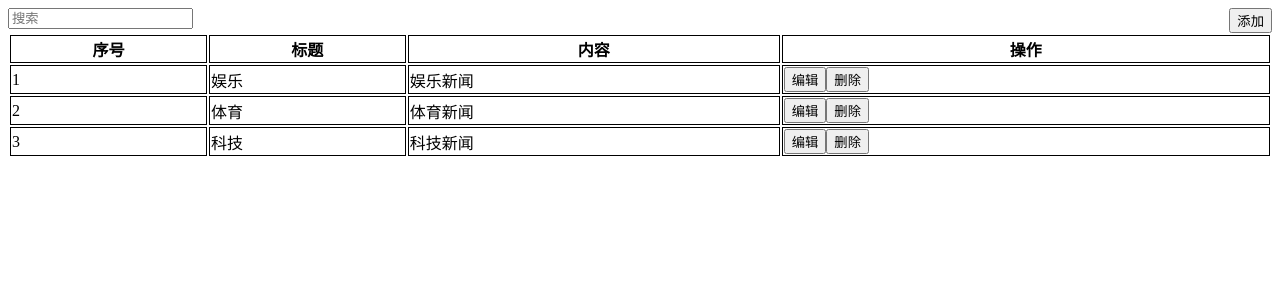
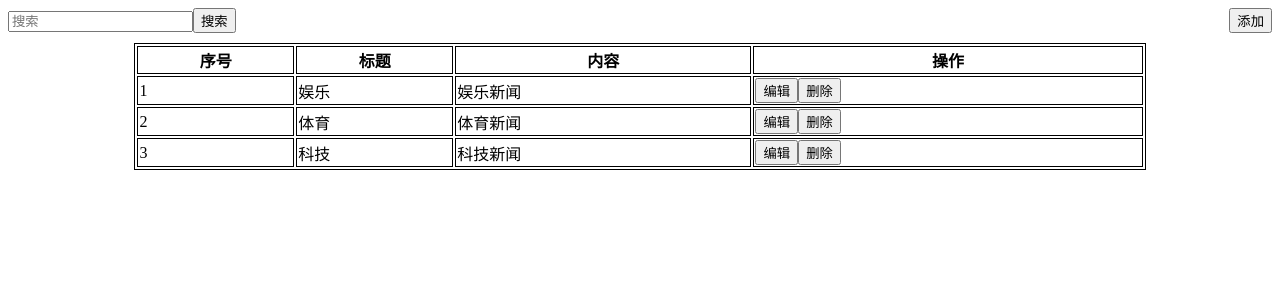
Before and after one commit to hunike-babii/day6demo1, a Vue app: page / in a window 1280 px wide. Shown: the top 300 px of the page. Built offline with nearby package versions, Linux system fonts and the light colour scheme.

Commit message:
完成搜索功能

```diff
--- a/src/App.vue
+++ b/src/App.vue
@@ -1,6 +1,6 @@
 <template>
   <div>
-     <NewsComponent @showAddDia="showAddDia" :list="list" @edit="edit" @del="del"/>
+     <NewsComponent @showAddDia="showAddDia" :list="filterList" @edit="edit" @del="del" @searchNews="search=$event"/>
      <AddEditDia ref="Dia" @editNewsData="editNewsData" @changeNewsData="changeNewsData"/>
   </div>
 </template>
@@ -16,6 +16,7 @@
     data() {
       return {
         no: 0,
+        search: '',
         list: [
             {
                 id: 1,
@@ -66,6 +67,11 @@
           this.list.splice(index, 1);
         }
       }
+    },
+    computed: {
+      filterList() {
+        return this.list.filter(v => v.title.includes(this.search))
+      }
     }
   }
 </script>
--- a/src/components/NewsComponent.vue
+++ b/src/components/NewsComponent.vue
@@ -2,7 +2,8 @@
     <div>
         <div class="header">
             <div>
-                <input type="text" placeholder="搜索" />
+                <input type="text" v-model="search" placeholder="搜索" />
+                <button @click="$emit('searchNews',search)">搜索</button>
             </div>
             <div>
                 <button @click="$emit('showAddDia',true)">添加</button>
@@ -37,7 +38,7 @@
         props: ['list'],
         data() {
             return {
-
+                search: ''
             }
         }
     }
@@ -47,9 +48,12 @@
     .header {
         display: flex;
         justify-content: space-between;
+        margin-bottom: 10px;
     }
     table {
-        width: 100%;
+        width: 80%;
+        margin: 0 auto;
+        border: 1px solid #000;
     }
     th {
         border: 1px solid #000;
```
